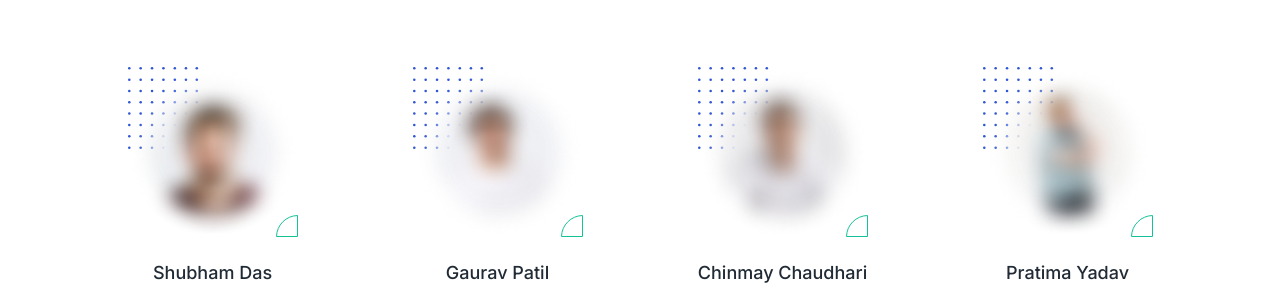
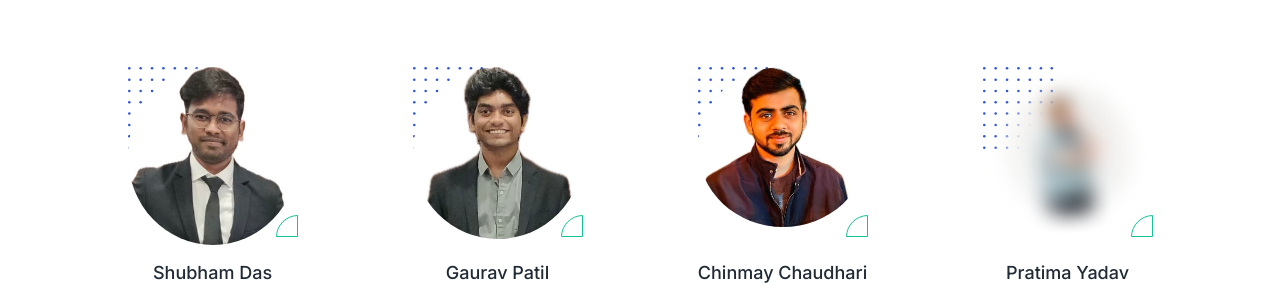
Before and after one commit to blendrsocial/blendrsocial.github.io, a plain HTML site: page index.html in a window 1280 px wide. Shown: the part 5214-5509 px from the top of the page. Drawn offline with Linux system fonts and the light colour scheme.

Commit message:
Upated photos in index

```diff
--- a/index.html
+++ b/index.html
@@ -519,7 +519,7 @@
             <div class="ud-single-team wow fadeInUp" data-wow-delay=".1s">
               <div class="ud-team-image-wrapper">
                 <div class="ud-team-image">
-                  <img src="assets/images/team/team-01.png" alt="team" />
+                  <img src="assets/images/team/IMG_9719.jpg" alt="team" />
                 </div>
 
                 <img
@@ -554,7 +554,7 @@
             <div class="ud-single-team wow fadeInUp" data-wow-delay=".15s">
               <div class="ud-team-image-wrapper">
                 <div class="ud-team-image">
-                  <img src="assets/images/team/team-02.png" alt="team" />
+                  <img src="assets/images/team/IMG_9717.jpg" alt="team" />
                 </div>
 
                 <img
@@ -589,7 +589,7 @@
             <div class="ud-single-team wow fadeInUp" data-wow-delay=".2s">
               <div class="ud-team-image-wrapper">
                 <div class="ud-team-image">
-                  <img src="assets/images/team/team-03.png" alt="team" />
+                  <img src="assets/images/team/IMG_9716.jpg" alt="team" />
                 </div>
 
                 <img
```
Also changed, not shown: assets/images/team/IMG_9719.jpg (added).
